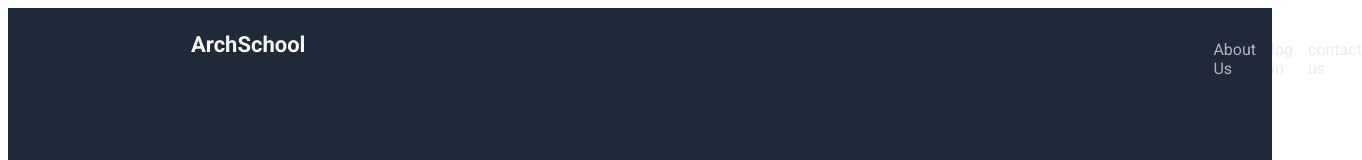
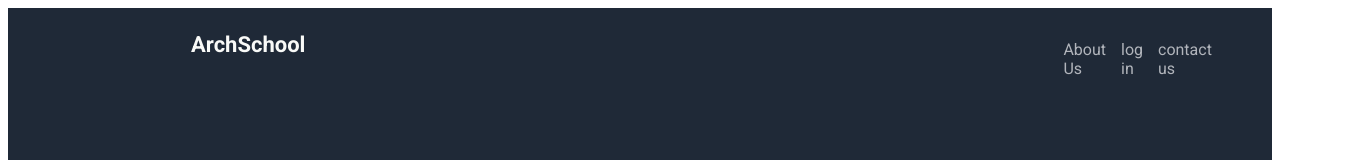
Before and after one commit to tomartwinkle/The-Odin-Project, a plain HTML site: page project-landing_page/project.html in a window 1280 px wide. Shown: the top 160 px of the page, 1362 px wide, since content can reach past the window. Drawn offline with Linux system fonts and the light colour scheme.

```diff
--- a/project-landing_page/project.css
+++ b/project-landing_page/project.css
@@ -25,9 +25,7 @@
     padding:8px;
     font-size: 22px;
   }
-  .header-list{
-    margin-left:900px;
-  }
+
 
   ul{
     list-style-type: none;
@@ -39,7 +37,7 @@
     color: #e5e7ebbc;
     font-size: 16px;
     align-items: center;
-    margin-left:600px;
+    margin-left:750px;
   }
   .heading{
     color:#f9faf8;
```
